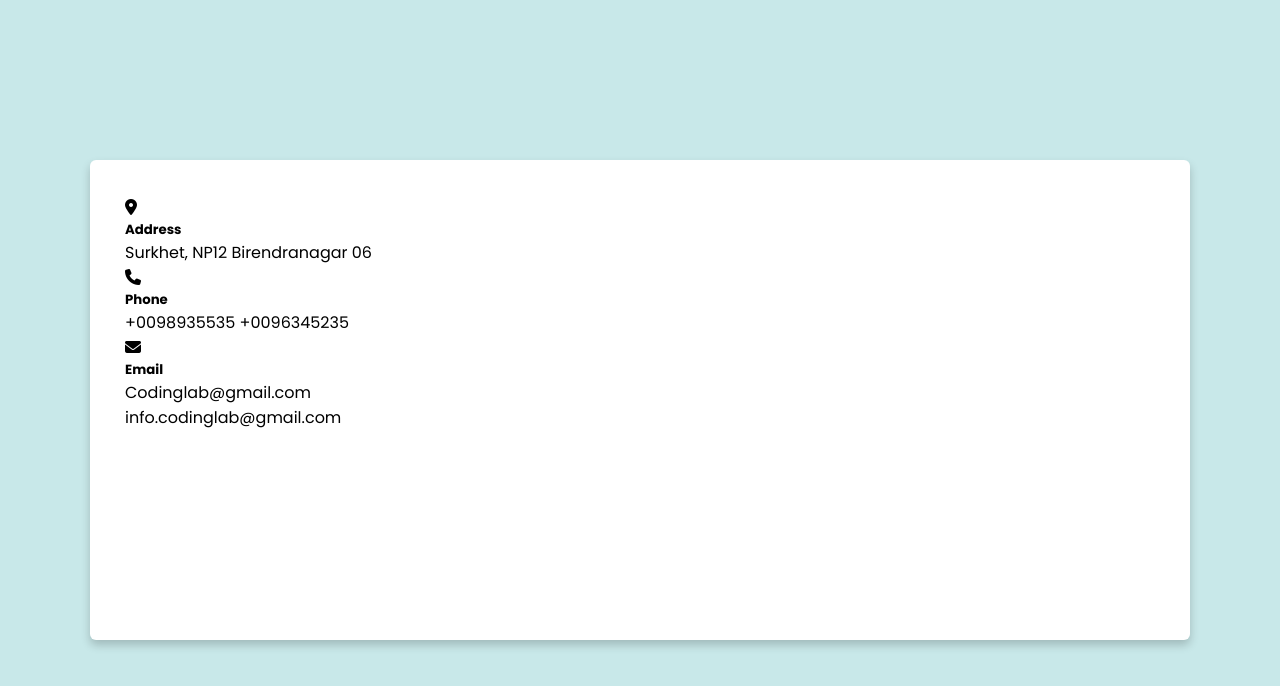
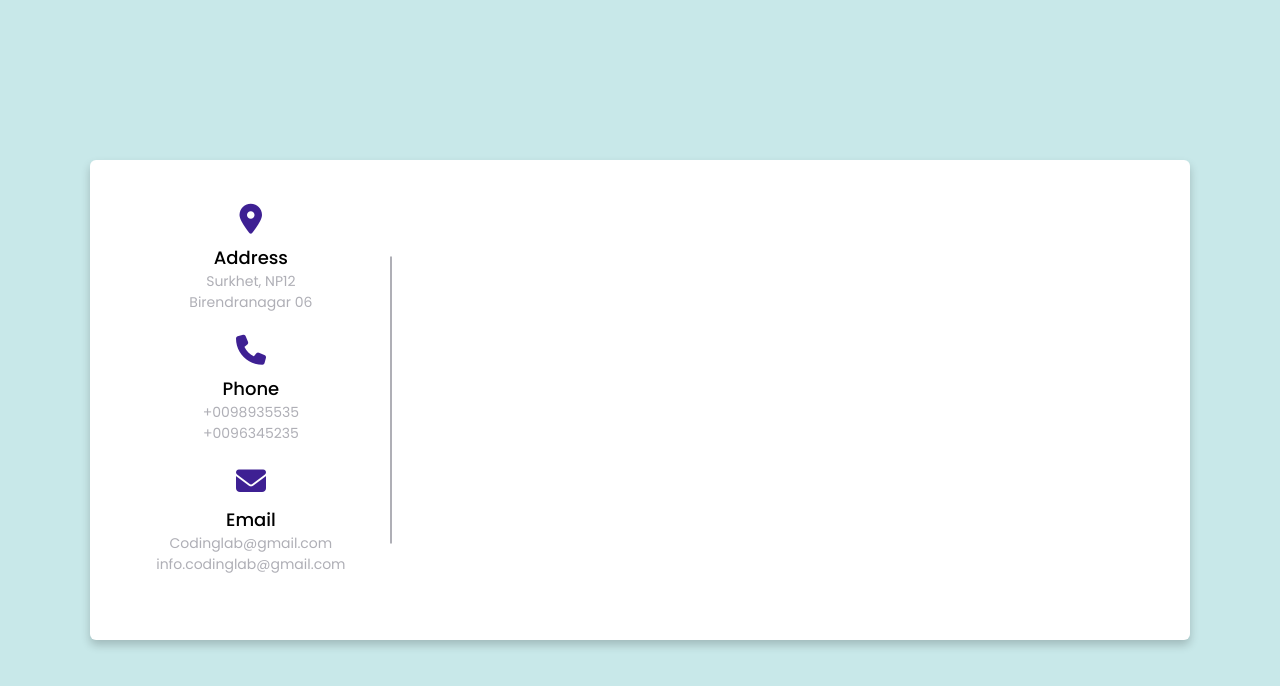
Before and after one commit to Douzandeh/Responsive_Contact_US_Form, a plain HTML site: page index.html in a window 1280 px wide. Drawn offline with Linux system fonts and the light colour scheme.

Commit message:
CSS Content Info and Content Left Before

```diff
--- a/style.css
+++ b/style.css
@@ -34,9 +34,25 @@ body {
 }
 
 .content .left_content {
-  /* background-color: red; */
+  display: flex;
+  flex-direction: column;
+  align-items: center;
+  justify-content: center;
   width: 25%;
   height: 100%;
+  position: relative;
+}
+
+.content .left_content::before {
+  content: "";
+  content: "";
+  background-color: #afafb6;
+  width: 2px;
+  height: 70%;
+  position: absolute;
+  right: -15px;
+  top: 50%;
+  transform: translateY(-50%);
 }
 
 .content .right_content {
@@ -44,3 +60,24 @@ body {
   height: 100%;
   /* background-color: blue; */
 }
+.info_contact {
+  text-align: center;
+  margin-bottom: 22px;
+}
+
+.info_contact i {
+  font-size: 30px;
+  color: #3e2093;
+  margin-bottom: 10px;
+}
+
+.info_contact h5 {
+  font-size: 18px;
+  font-weight: 500;
+}
+
+.info_contact span {
+  font-size: 14px;
+  display: block;
+  color: #afafb6;
+}
```
